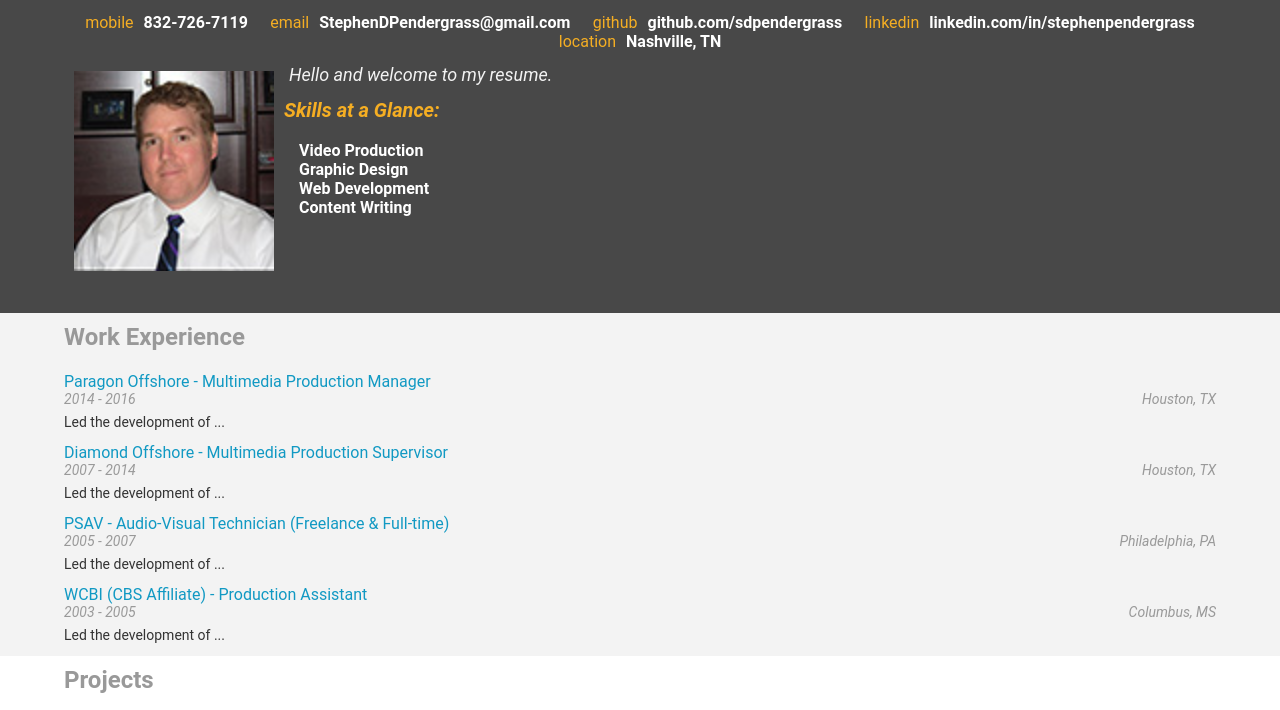
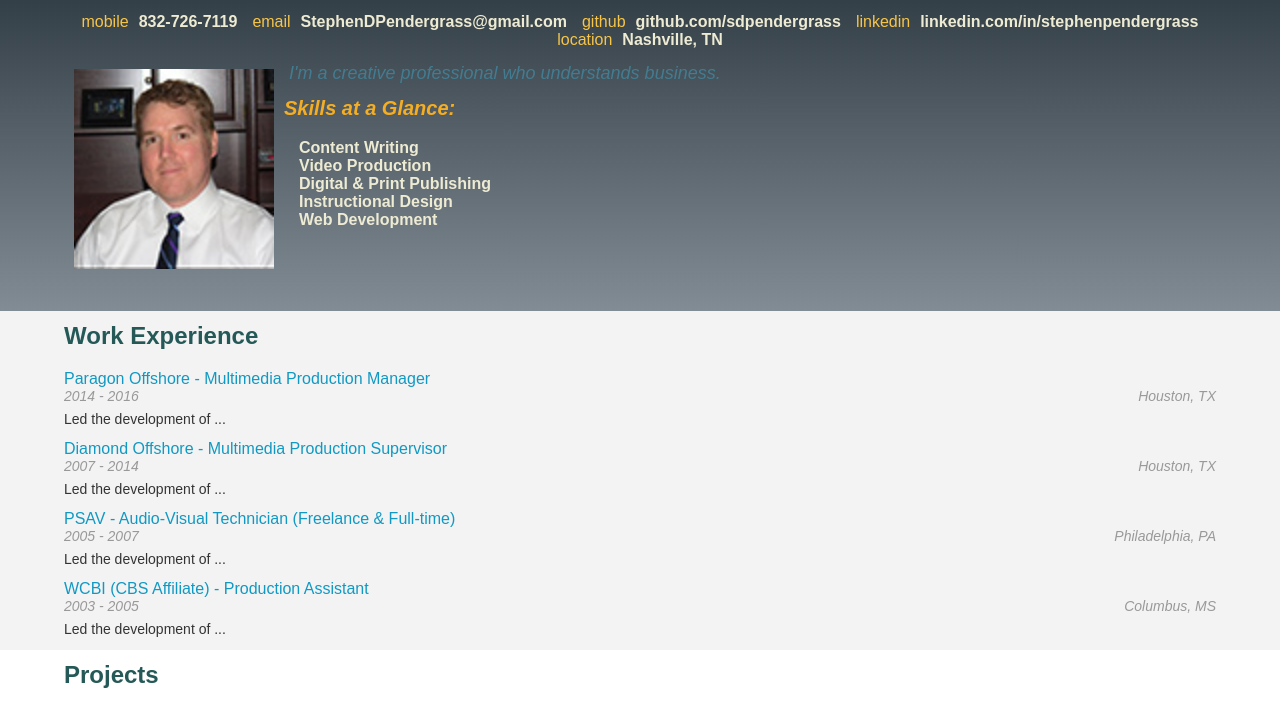
Before and after one commit to sdpendergrass/Project-Online-Resume, a plain HTML site: page index.html in a window 1280 px wide. Shown: the part 95-805 px from the top of the page. Drawn offline with Linux system fonts and the light colour scheme; some packages are replaced by stand-ins of ours.

Commit message:
CSS text and background color changes

```diff
--- a/css/style.css
+++ b/css/style.css
@@ -11,9 +11,7 @@
 h6 {
   padding:0;
   margin:0;
-  font-family: "Roboto", sans-serif;
-  //I added liststyle none so may need to remove it later
-  list-style: none;
+  font-family: "Arial", sans-serif;
 }
 
 
@@ -29,7 +27,7 @@
 
 h1 {
   font-size: 40px;
-  color: #f5a623;
+  color: #F7C548;
   line-height: 48px;
   display: inline;
 }
@@ -37,7 +35,7 @@
 h2 {
   font-weight: bold;
   font-size: 24px;
-  color: #999;
+  color: #255957;
   line-height: 29px;
   padding: 10px;
 }
@@ -98,7 +96,7 @@
 .welcome-message {
   font-style: italic;
   font-size: 18px;
-  color: #f3f3f3;
+  color: #437C90;
   line-height: 28px;
 }
 
@@ -116,16 +114,16 @@
   padding: 10px;
 }
 .orange {
-  background-color: #f5ae23;
+  background-color: #F7C548;
 }
 
 .orange-text {
-  color: #f5ae23;
+  color: #F7C548;
 }
 
 .white-text {
   font-weight: bold;
-  color: #fff;
+  color: #EEEBD3;
 }
 
 .gray {
@@ -135,12 +133,20 @@
 }
 
 .dark-gray {
-  background-color: #4a4a4a;
+  background-color: #28343b;
 }
 
 /* TODO: Replace with image later */
 #header {
-  background-color: #484848;
+
+
+background: #28343b;
+background: -moz-linear-gradient(top,  #28343b 12%, #828c95 100%, #b5bdc8 100%, #828c95 101%);
+background: -webkit-linear-gradient(top,  #28343b 12%,#828c95 100%,#b5bdc8 100%,#828c95 101%);
+background: linear-gradient(to bottom,  #28343b 12%,#828c95 100%,#b5bdc8 100%,#828c95 101%);
+filter: progid:DXImageTransform.Microsoft.gradient( startColorstr='#28343b', endColorstr='#828c95',GradientType=0 );
+
+
 }
 
 .flex-box {
--- a/js/helper.js
+++ b/js/helper.js
@@ -13,7 +13,7 @@
 replace the %data% placeholder text you see in them.
 */
 var HTMLheaderName = '<h1 id="name">%data%</h1>';
-var HTMLheaderRole = '<span>%data%</span><hr>';
+var HTMLheaderRole = '<span class="welcome-message">%data%</span><hr>';
 
 var HTMLcontactGeneric = '<li class="flex-item"><span class="orange-text">%contact%</span><span class="white-text">%data%</span></li>';
 var HTMLmobile = '<li class="flex-item"><span class="orange-text">mobile</span><span class="white-text">%data%</span></li>';
--- a/js/resumeBuilder.js
+++ b/js/resumeBuilder.js
@@ -14,8 +14,8 @@
         "linkedin": "linkedin.com/in/stephenpendergrass",
         "location": "Nashville, TN"
     },
-    "welcomeMessage": "Hello and welcome to my resume.",
-    "skills": ['Video Production', 'Graphic Design', 'Web Development', 'Content Writing'],
+    "welcomeMessage": "I'm a creative professional who understands business.",
+    "skills": ['Content Writing', 'Video Production', 'Digital & Print Publishing', 'Instructional Design','Web Development',],
     "bioPic": "images/sdp.jpg"
 }
 
```
